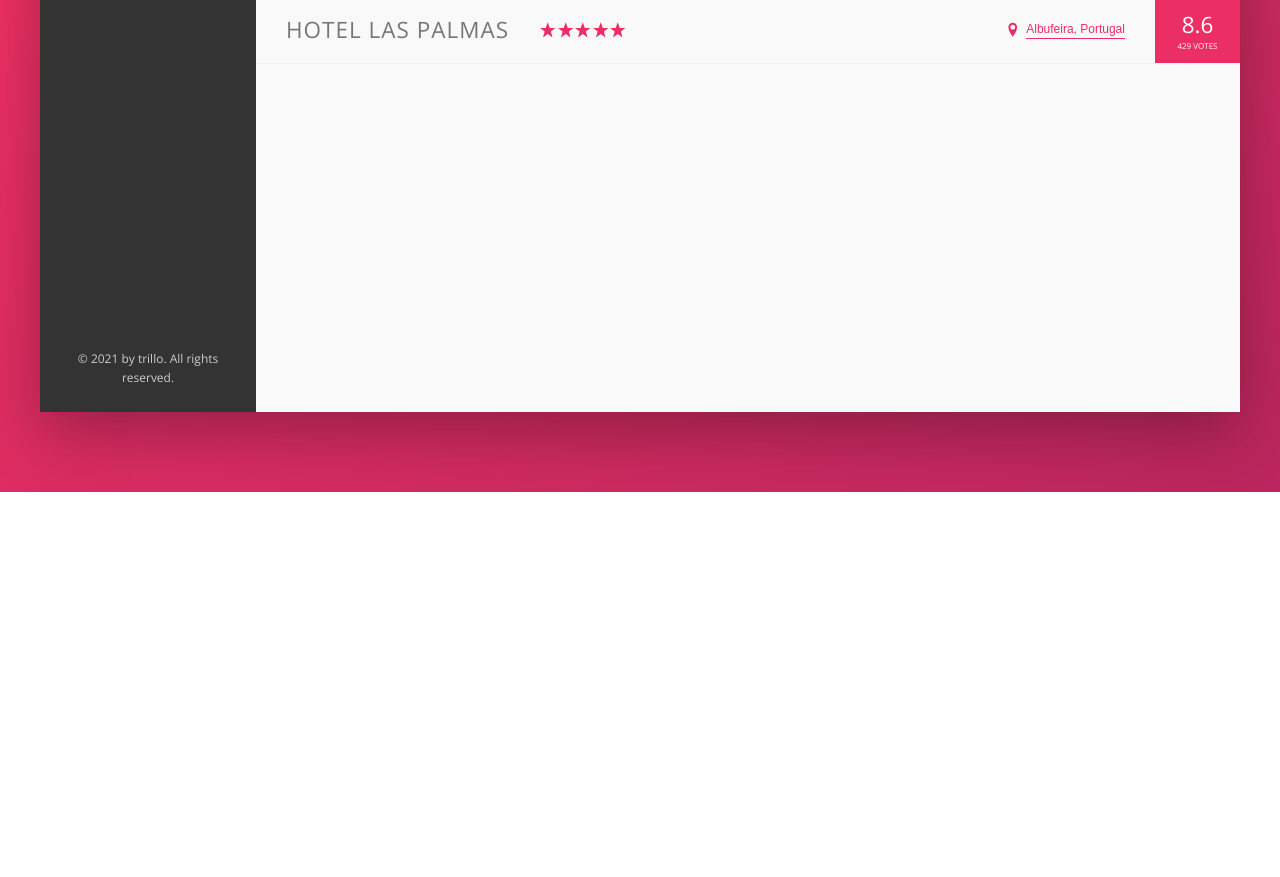
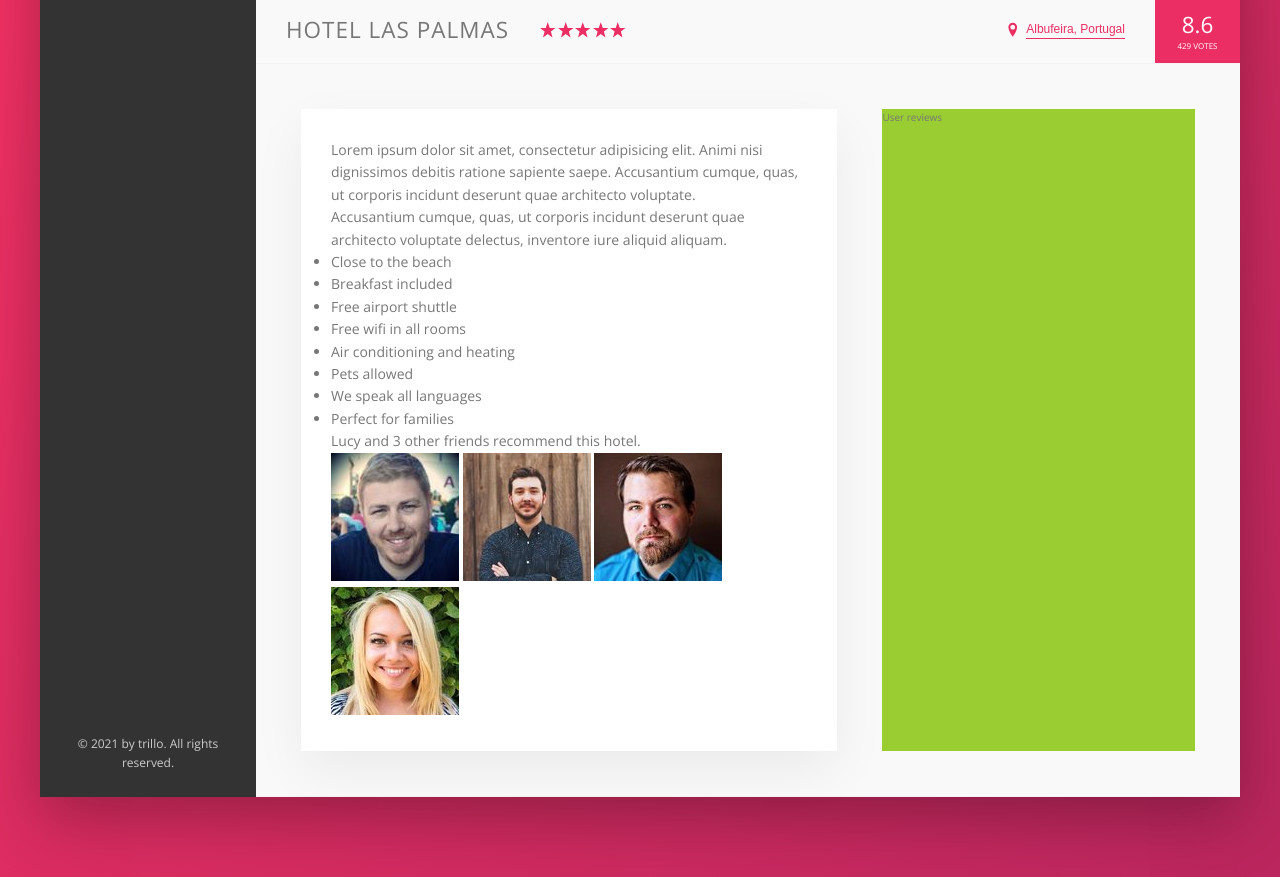
Before and after one commit to doougui/trillo, a website: page index.html in a window 1280 px wide. Shown: the part 538-1415 px from the top of the page. Before the commit the page ends 1030 px from the top, so only its background shows below. Drawn offline with nearby package versions, Linux system fonts and the light colour scheme.

Commit message:
Starting description section

```diff
--- a/index.html
+++ b/index.html
@@ -85,6 +85,7 @@
                         &copy; <script>document.write(new Date().getFullYear());</script> by trillo. All rights reserved.
                     </div>
                 </nav>
+
                 <main class="hotel-view">
                     <div class="gallery">
                         <figure class="gallery__item">
@@ -133,6 +134,42 @@
                             <div class="overview__rating-count">429 votes</div>
                         </div>
                     </div>
+
+                    <div class="detail">
+                        <div class="description">
+                            <p class="paragraph">
+                                Lorem ipsum dolor sit amet, consectetur adipisicing elit. Animi nisi dignissimos debitis ratione sapiente saepe. Accusantium cumque, quas, ut corporis incidunt deserunt quae architecto voluptate.
+                            </p>
+                            <p class="paragraph">
+                                Accusantium cumque, quas, ut corporis incidunt deserunt quae architecto voluptate delectus, inventore iure aliquid aliquam.
+                            </p>
+                            <ul class="list">
+                                <li class="list__item">Close to the beach</li>
+                                <li class="list__item">Breakfast included</li>
+                                <li class="list__item">Free airport shuttle</li>
+                                <li class="list__item">Free wifi in all rooms</li>
+                                <li class="list__item">Air conditioning and heating</li>
+                                <li class="list__item">Pets allowed</li>
+                                <li class="list__item">We speak all languages</li>
+                                <li class="list__item">Perfect for families</li>
+                            </ul>
+                            <div class="recommend">
+                                <p class="recommend__count">
+                                    Lucy and 3 other friends recommend this hotel.
+                                </p>
+                            </div>
+                            <div class="recommend__friends">
+                                <img src="img/user-3.jpg" alt="Friend 1" class="recommend__photo">
+                                <img src="img/user-4.jpg" alt="Friend 2" class="recommend__photo">
+                                <img src="img/user-5.jpg" alt="Friend 3" class="recommend__photo">
+                                <img src="img/user-6.jpg" alt="Friend 4" class="recommend__photo">
+                            </div>
+                        </div>
+
+                        <div class="user-reviews">
+                            User reviews
+                        </div>
+                    </div>
                 </main>
             </div>
         </div>
--- a/sass/_base.scss
+++ b/sass/_base.scss
@@ -31,6 +31,9 @@ Grey dark 3: #999
   --color-grey-dark-3: #999;
 
   --shadow-dark: 0 2rem 6rem rgba(0, 0, 0, .3);
+  --shadow-light: 0 2rem 5rem rgba(0, 0, 0, .06);
+
+  --line: .1rem solid var(--color-grey-light-2);
 }
 
 * {
--- a/sass/_components.scss
+++ b/sass/_components.scss
@@ -207,7 +207,7 @@
 .overview {
   display: flex;
   align-items: center;
-  border-bottom: .1rem solid var(--color-grey-light-2);
+  border-bottom: var(--line);
 
   &__heading {
     font-size: 2.25rem;
--- a/sass/_layout.scss
+++ b/sass/_layout.scss
@@ -10,7 +10,7 @@
   font-size: 1.4rem;
   height: 7rem;
   background-color: white;
-  border-bottom: .1rem solid var(--color-grey-light-2);
+  border-bottom: var(--line);
   display: flex;
   justify-content: space-between;
   align-items: center;
@@ -30,5 +30,25 @@
 
 .hotel-view {
   flex: 1;
-  height: 80rem;
 }
+
+.detail {
+  display: flex;
+  padding: 4.5rem;
+  background-color: var(--color-grey-light-1);
+  border-bottom: var(--line);
+}
+
+.description {
+  font-size: 1.4rem;
+  background-color: white;
+  box-shadow: var(--shadow-light);
+  padding: 3rem;
+  flex: 0 0 60%;
+  margin-right: 4.5rem;
+}
+
+.user-reviews {
+  background-color: yellowgreen;
+  flex: 1;
+}
```
Also changed, not shown: img/text.txt (added, +17 -0 lines), css/style.css.
